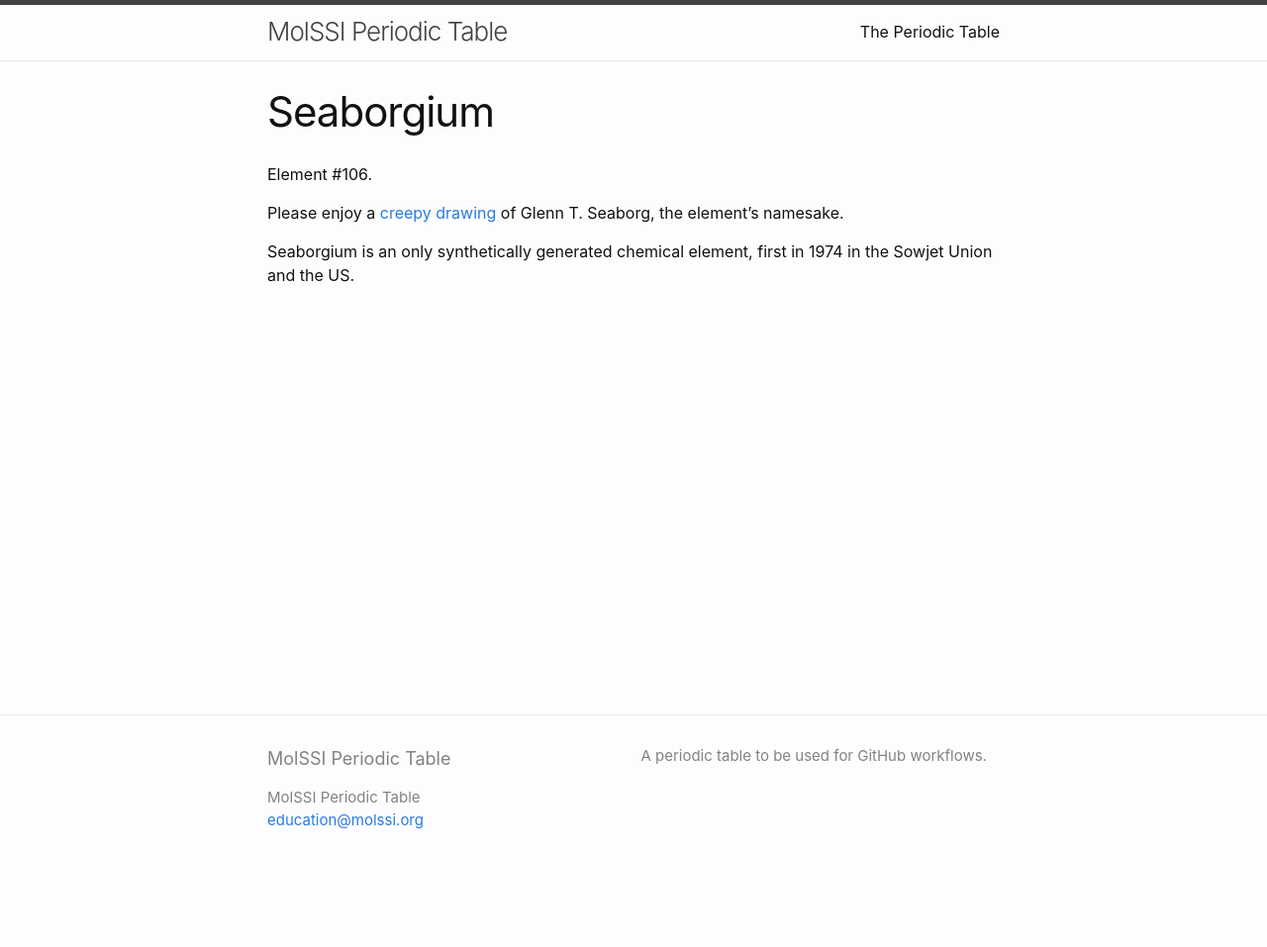
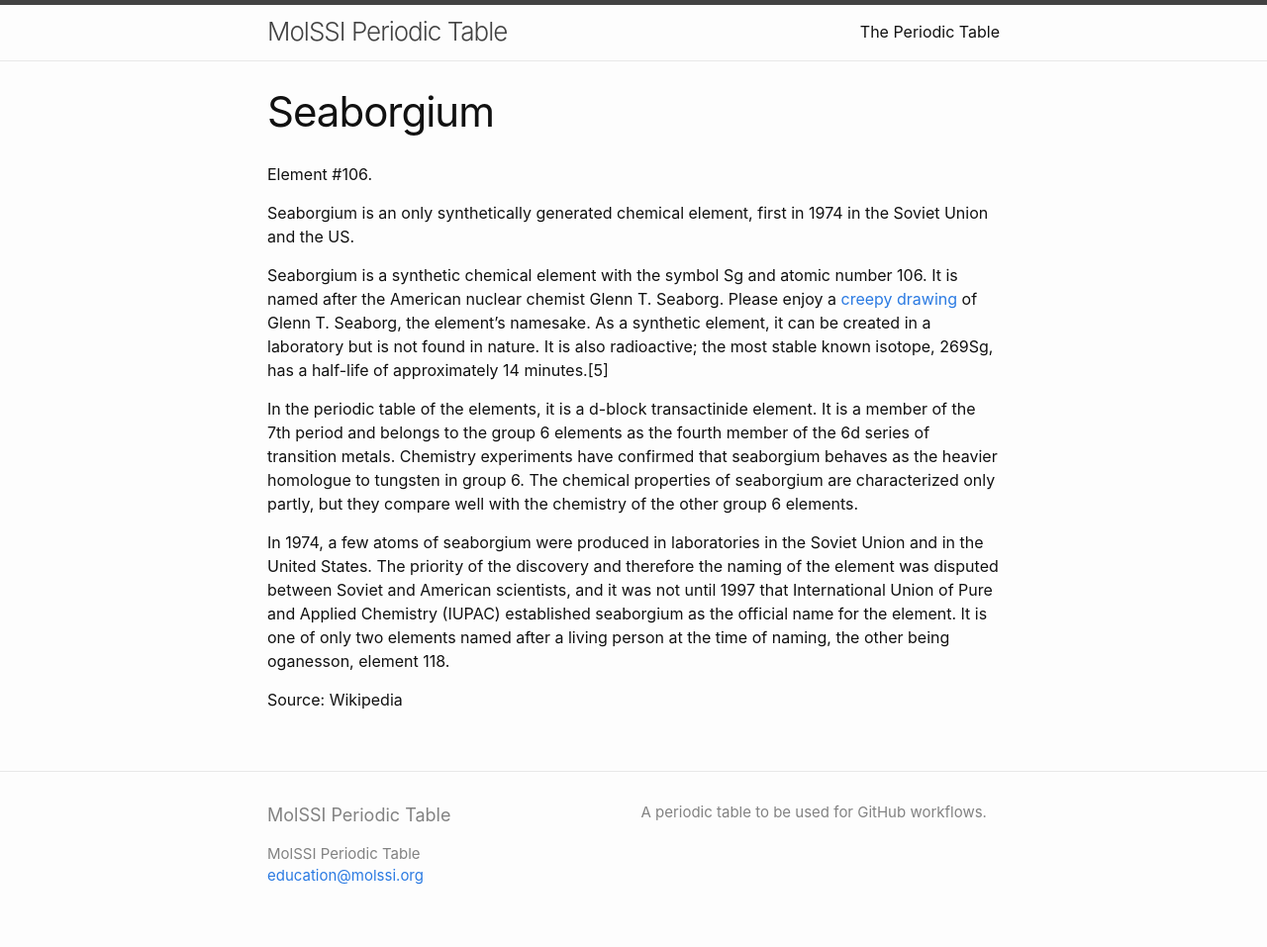
Before and after one commit to MolSSI-Education/periodic-table, a Jekyll site: the page built from elements/seaborgium.md, in a window 1280 px wide. Shown: the whole page at 99% size. Built offline with Jekyll 4.4.1, drawn with Linux system fonts in a browser that asks for light colours; before the commit the page ends 900 px from its top, so only the background shows below that.

Commit message:
delete non markdown file, and update changes on seaborgium website.

```diff
--- a/elements/seaborgium.md
+++ b/elements/seaborgium.md
@@ -5,6 +5,13 @@ title: Seaborgium
 
 Element #106.
 
-Please enjoy a [creepy drawing](https://www.deviantart.com/horrorshowfreak/art/Seaborgium-783037349) of Glenn T. Seaborg, the element's namesake.
 
-Seaborgium is an only synthetically generated chemical element, first in 1974 in the Sowjet Union and the US.
+Seaborgium is an only synthetically generated chemical element, first in 1974 in the Soviet Union and the US.
+
+Seaborgium is a synthetic chemical element with the symbol Sg and atomic number 106. It is named after the American nuclear chemist Glenn T. Seaborg. Please enjoy a [creepy drawing](https://www.deviantart.com/horrorshowfreak/art/Seaborgium-783037349) of Glenn T. Seaborg, the element's namesake. As a synthetic element, it can be created in a laboratory but is not found in nature. It is also radioactive; the most stable known isotope, 269Sg, has a half-life of approximately 14 minutes.[5]
+
+In the periodic table of the elements, it is a d-block transactinide element. It is a member of the 7th period and belongs to the group 6 elements as the fourth member of the 6d series of transition metals. Chemistry experiments have confirmed that seaborgium behaves as the heavier homologue to tungsten in group 6. The chemical properties of seaborgium are characterized only partly, but they compare well with the chemistry of the other group 6 elements.
+
+In 1974, a few atoms of seaborgium were produced in laboratories in the Soviet Union and in the United States. The priority of the discovery and therefore the naming of the element was disputed between Soviet and American scientists, and it was not until 1997 that International Union of Pure and Applied Chemistry (IUPAC) established seaborgium as the official name for the element. It is one of only two elements named after a living person at the time of naming, the other being oganesson, element 118.
+
+Source: Wikipedia
```
Also changed, not shown: 1 other file.
